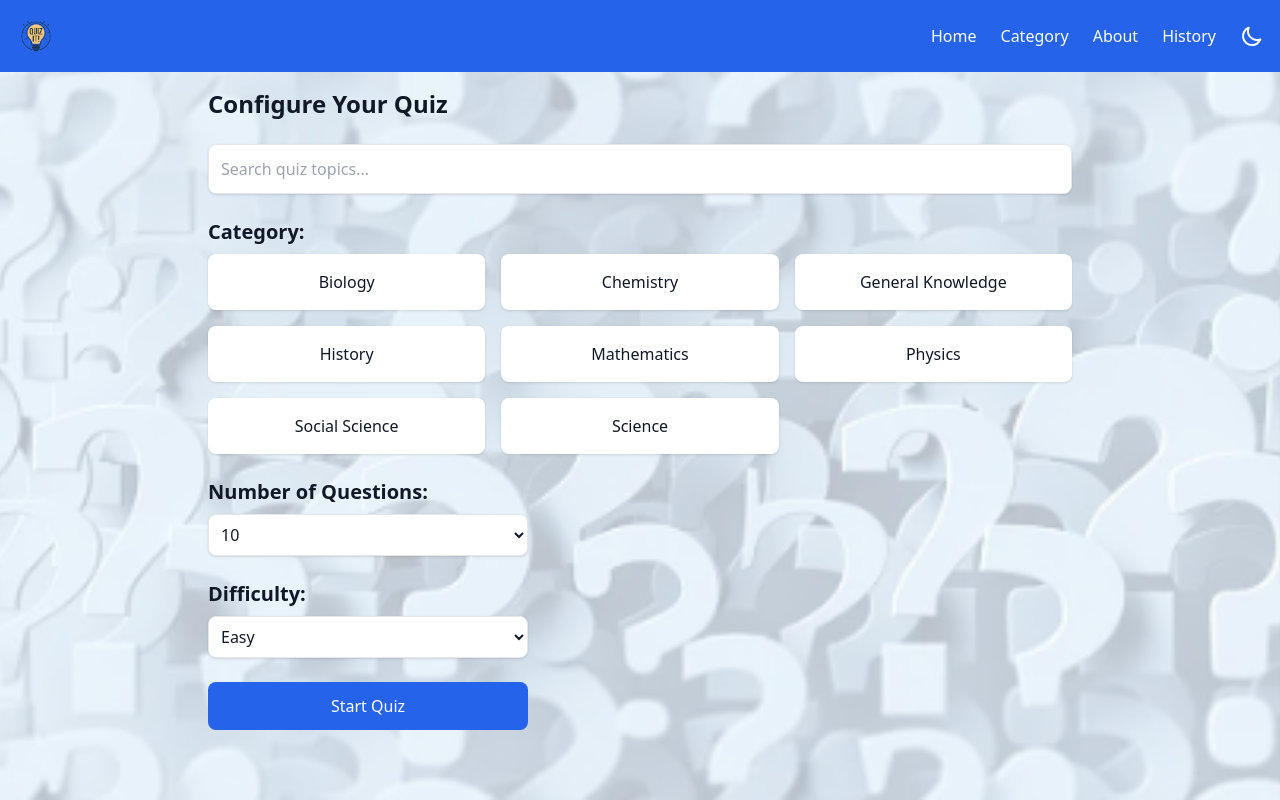
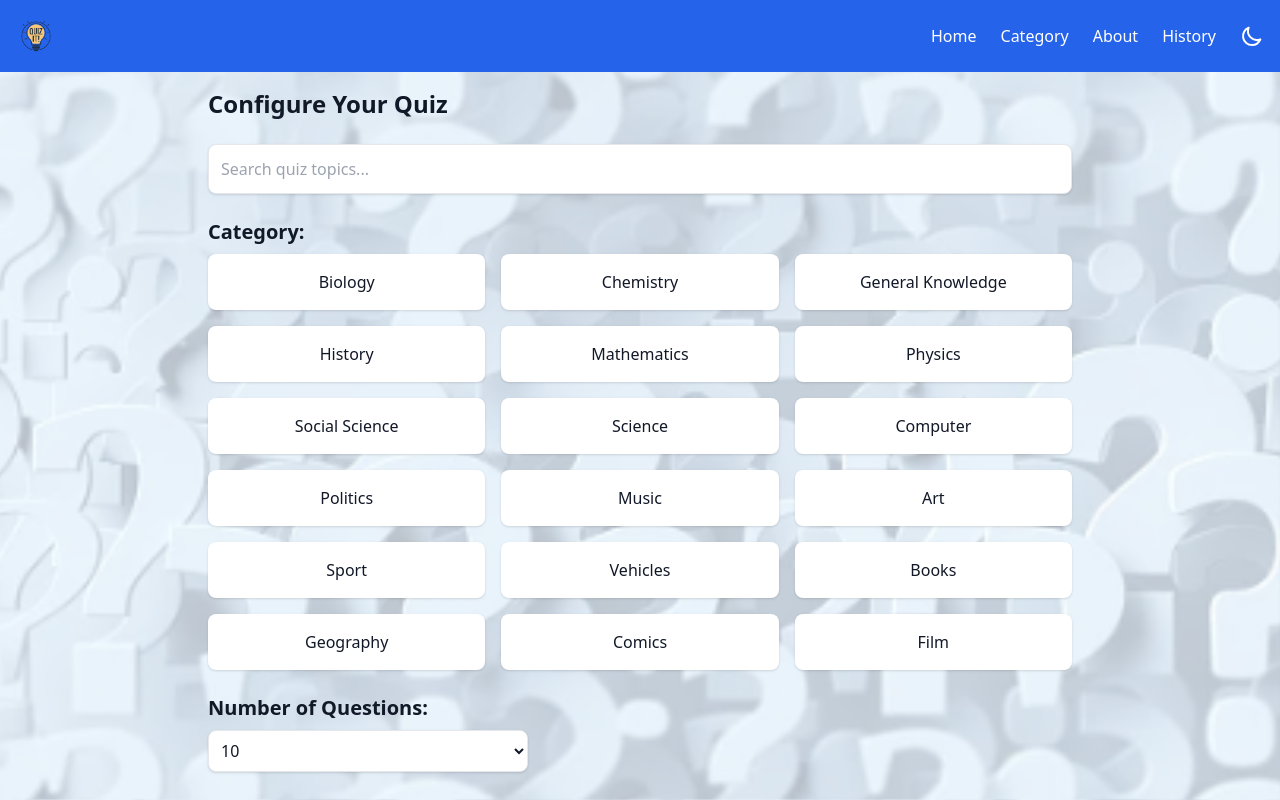
Before and after one commit to mentesnotassefa/Quiz-App, a React (Vite) app in the folder quiz-app/: page /category in a window 1280 px wide. Shown: the top 800 px of the page. Built offline with nearby package versions, Linux system fonts and the light colour scheme.

Commit message:
Add 10 new Categories

```diff
--- a/quiz-app/src/pages/Category.jsx
+++ b/quiz-app/src/pages/Category.jsx
@@ -10,7 +10,8 @@ function Category({ setQuizConfig }) {
 
   const categories = [
     "Biology", "Chemistry", "General Knowledge", "History",
-    "Mathematics", "Physics", "Social Science", "Science",
+    "Mathematics", "Physics", "Social Science", "Science","Computer","Politics","Music","Art",
+    "Sport","Vehicles", "Books", "Geography", "Comics", "Film"
   ];
   const amounts = [5, 10, 15, 20];
   const difficulties = ["easy", "medium", "hard"];
--- a/quiz-app/src/pages/Quiz.jsx
+++ b/quiz-app/src/pages/Quiz.jsx
@@ -16,6 +16,8 @@ function Quiz({ quizConfig, score, setScore, setQuizSummary }) {
       const categoryMap = {
         Biology: 27, Chemistry: 27, "General Knowledge": 9, History: 23,
         Mathematics: 19, Physics: 27, "Social Science": 22, Science: 27,
+        Computer: 18, Politics:24, Music: 12, Art: 25, Sport: 21, Vehicles: 28,
+        Books: 10, Geography: 22, Comics: 29, Film: 11,
       };
       const categoryId = categoryMap[quizConfig.category] || 9;
 
```
